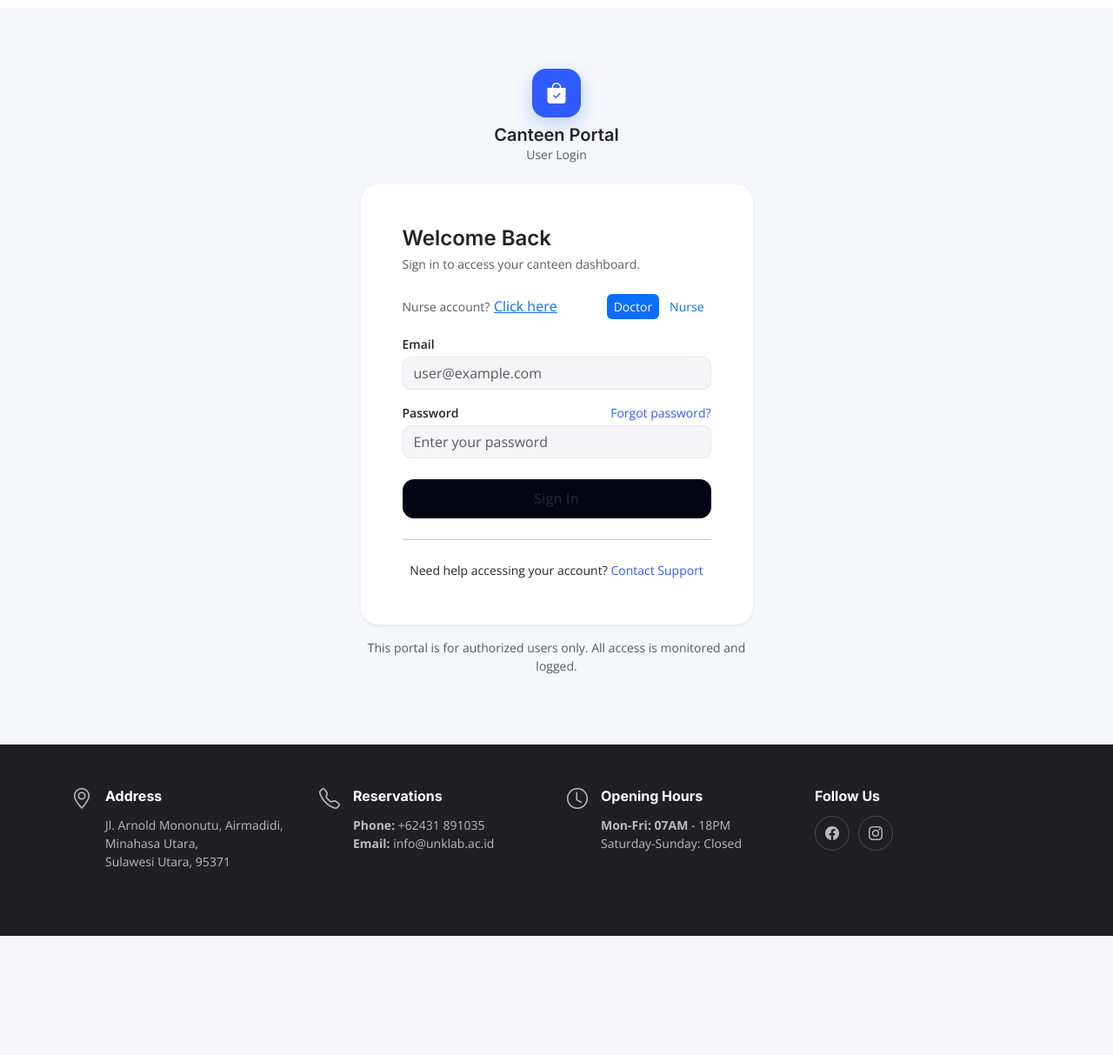
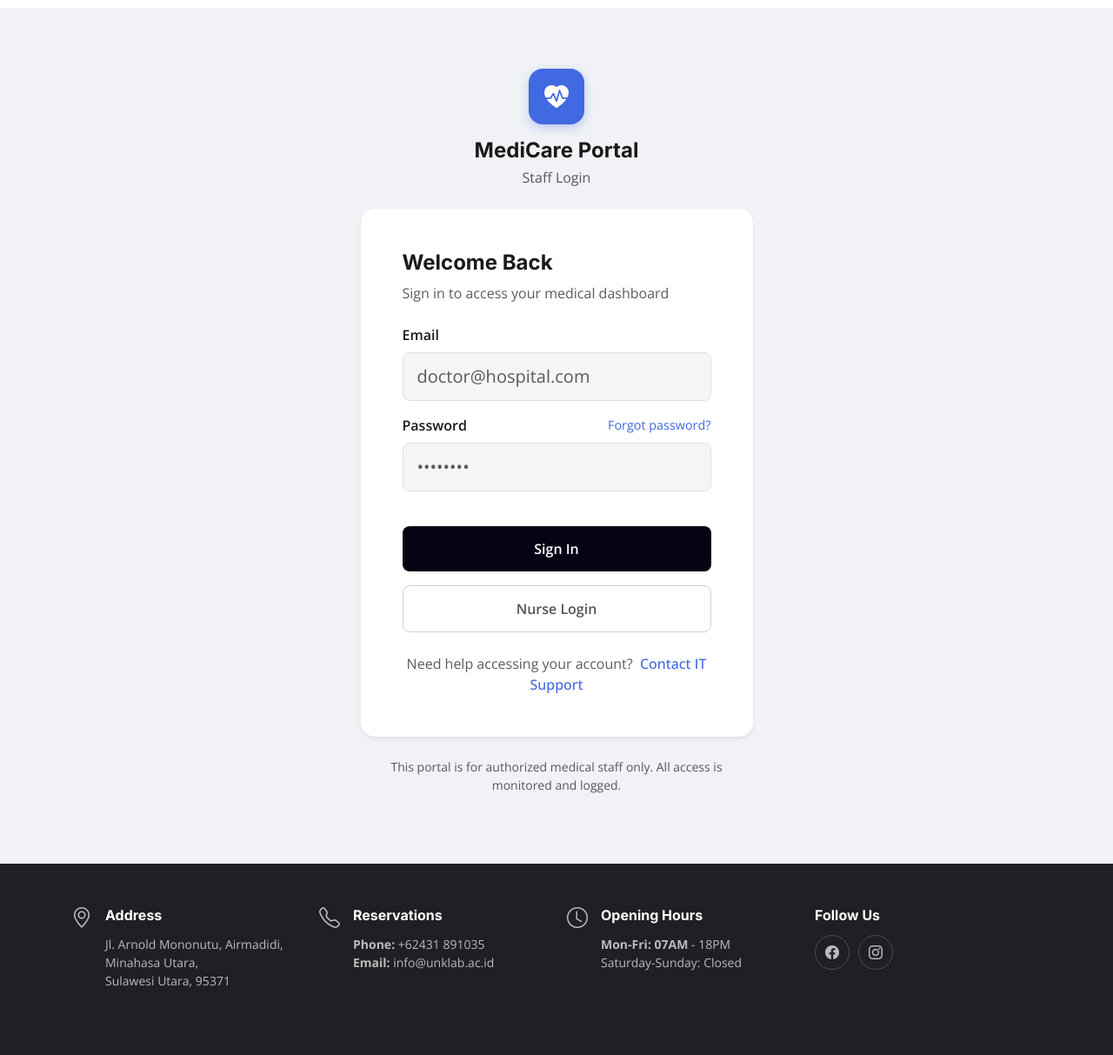
Before and after one commit to SamuelKirojan/Canteen, a PHP site: page /app/views/auth/index.php?r=auth/login in a window 1280 px wide. Shown: the part 81-1294 px from the top of the page at 87% size. Before the commit the page ends 1157 px from the top, so only its background shows below. Run offline with PHP 8.4, Linux system fonts and the light colour scheme.

Commit message:
revisiiii

```diff
--- a/app/views/auth/account.php
+++ b/app/views/auth/account.php
@@ -4,23 +4,23 @@ $error   = $error ?? '';
 $success = $success ?? '';
 ?>
 
-<section class="d-flex align-items-center justify-content-center" style="min-height: 100vh; background:#f5f7fb;">
+<section class="d-flex align-items-center justify-content-center" style="min-height: 100vh; background:#f0f2f5;">
   <div class="container">
     <div class="row justify-content-center">
       <div class="col-lg-5 col-md-7">
 
         <!-- Top logo / title -->
         <div class="text-center mb-4">
-          <div class="d-inline-flex align-items-center justify-content-center rounded-4 mb-2"
-               style="width:56px; height:56px; background:#2f5bff; box-shadow:0 8px 20px rgba(47,91,255,.25);">
-            <i class="bi bi-bag-check-fill text-white fs-4"></i>
+          <div class="d-inline-flex align-items-center justify-content-center rounded-4 mb-3"
+               style="width:64px; height:64px; background:#4169E1; box-shadow:0 4px 12px rgba(65,105,225,.3);">
+            <i class="bi bi-heart-pulse-fill text-white" style="font-size: 1.75rem;"></i>
           </div>
-          <h5 class="mb-0 fw-semibold">Canteen Portal</h5>
-          <div class="text-muted small">User Login</div>
+          <h4 class="mb-1 fw-bold" style="color:#1a1a1a;">MediCare Portal</h4>
+          <div class="text-muted">Staff Login</div>
         </div>
 
         <!-- Card -->
-        <div class="card border-0 shadow-sm" style="border-radius: 1.25rem;">
+        <div class="card border-0 shadow-sm" style="border-radius: 1rem;">
           <div class="card-body p-4 p-md-5">
 
             <!-- Alerts -->
@@ -38,124 +38,130 @@ $success = $success ?? '';
               </div>
             <?php endif; ?>
 
-            <!-- Header text -->
-            <div class="mb-4">
-              <h4 class="fw-semibold mb-1">Welcome Back</h4>
-              <p class="text-muted mb-0 small">
-                Sign in to access your canteen dashboard.
-              </p>
-            </div>
-
-            <!-- Subtle Sign In / Nurse Login switch (tabs) -->
-            <div class="d-flex justify-content-between align-items-center mb-3 small">
-              <div class="text-muted">
-                <?php if ($active === 'login'): ?>
-                  Nurse account?
-                  <button class="btn btn-link p-0 align-baseline small"
-                          data-bs-toggle="tab" data-bs-target="#pane-nurse" type="button">
-                    Click here
-                  </button>
-                <?php else: ?>
-                  Doctor account?
-                  <button class="btn btn-link p-0 align-baseline small"
-                          data-bs-toggle="tab" data-bs-target="#pane-login" type="button">
-                    Click here
-                  </button>
-                <?php endif; ?>
-              </div>
-
-              <!-- Actual Bootstrap tabs (kept for functionality) -->
-              <ul class="nav nav-pills gap-1" role="tablist">
-                <li class="nav-item" role="presentation">
-                  <button class="nav-link py-1 px-2 <?php echo $active==='login'?'active':''; ?> small"
-                          data-bs-toggle="tab" data-bs-target="#pane-login" type="button" role="tab">
-                    Doctor
-                  </button>
-                </li>
-                <li class="nav-item" role="presentation">
-                  <button class="nav-link py-1 px-2 <?php echo $active==='nurse'?'active':''; ?> small"
-                          data-bs-toggle="tab" data-bs-target="#pane-nurse" type="button" role="tab">
-                    Nurse
-                  </button>
-                </li>
-              </ul>
-            </div>
-
-            <!-- Tab Content -->
+            <!-- Tab Content (hidden tabs, visual kept simple) -->
             <div class="tab-content">
 
               <!-- Doctor Login Tab -->
               <div id="pane-login" class="tab-pane fade <?php echo $active==='login'?'show active':''; ?>">
+                <!-- Header text -->
+                <div class="mb-4">
+                  <h4 class="fw-bold mb-2" style="color:#1a1a1a;">Welcome Back</h4>
+                  <p class="text-muted mb-0">
+                    Sign in to access your medical dashboard
+                  </p>
+                </div>
+
                 <form method="POST" action="index.php?r=auth/login">
                   <div class="mb-3">
-                    <label class="form-label fw-semibold small mb-1">Email</label>
-                    <input type="email" name="email" class="form-control"
-                           placeholder="user@example.com" required
-                           style="background:#f5f5f7; border-radius:.6rem; border-color:#e5e7f1;">
+                    <label class="form-label fw-semibold mb-2" style="color:#1a1a1a;">Email</label>
+                    <input type="email" name="email" class="form-control form-control-lg"
+                           placeholder="doctor@hospital.com" required
+                           style="background:#f5f5f5; border:1px solid #e0e0e0; border-radius:.5rem; padding:.75rem 1rem;">
                   </div>
 
-                  <div class="mb-2">
-                    <div class="d-flex justify-content-between align-items-center mb-1">
-                      <label class="form-label fw-semibold small mb-0">Password</label>
-                      <a href="#" class="small text-decoration-none" style="color:#2f5bff;">Forgot password?</a>
+                  <div class="mb-3">
+                    <div class="d-flex justify-content-between align-items-center mb-2">
+                      <label class="form-label fw-semibold mb-0" style="color:#1a1a1a;">Password</label>
+                      <a href="#" class="text-decoration-none" style="color:#4169E1; font-size:.9rem;">Forgot password?</a>
                     </div>
-                    <input type="password" name="password" class="form-control"
-                           placeholder="Enter your password" required
-                           style="background:#f5f5f7; border-radius:.6rem; border-color:#e5e7f1;">
+                    <input type="password" name="password" class="form-control form-control-lg"
+                           placeholder="••••••••" required
+                           style="background:#f5f5f5; border:1px solid #e0e0e0; border-radius:.5rem; padding:.75rem 1rem;">
                   </div>
 
                   <button type="submit"
-                          class="btn w-100 mt-3 fw-semibold"
-                          style="background:#050414; border-color:#050414; border-radius:.8rem; padding:.6rem 0;">
+                          class="btn btn-dark w-100 fw-semibold text-white"
+                          style="background:#050414; border:none; border-radius:.5rem; padding:.875rem 0; font-size:1rem; margin-top:1.5rem;">
                     Sign In
                   </button>
                 </form>
+
+                <!-- Nurse Login Button -->
+                <button class="btn btn-outline-secondary w-100 fw-semibold mt-3"
+                        data-bs-toggle="tab" data-bs-target="#pane-nurse" type="button"
+                        style="border:1px solid #d0d0d0; border-radius:.5rem; padding:.875rem 0; font-size:1rem; color:#555;">
+                  Nurse Login
+                </button>
+
+                <!-- Help text -->
+                <div class="text-center mt-4">
+                  <span class="text-muted">Need help accessing your account?</span>
+                  <a href="#" class="text-decoration-none ms-1" style="color:#4169E1; font-weight:500;">Contact IT Support</a>
+                </div>
               </div>
 
               <!-- Nurse Login Tab -->
               <div id="pane-nurse" class="tab-pane fade <?php echo $active==='nurse'?'show active':''; ?>">
+                <!-- Header text -->
+                <div class="mb-4">
+                  <h4 class="fw-bold mb-2" style="color:#1a1a1a;">Nurse Login</h4>
+                  <p class="text-muted mb-0">
+                    Sign in to access your medical dashboard
+                  </p>
+                </div>
+
                 <form method="POST" action="index.php?r=admin/login">
                   <div class="mb-3">
-                    <label class="form-label fw-semibold small mb-1">Email</label>
-                    <input type="email" name="email" class="form-control"
-                           placeholder="nurse@example.com" required
-                           style="background:#f5f5f7; border-radius:.6rem; border-color:#e5e7f1;">
+                    <label class="form-label fw-semibold mb-2" style="color:#1a1a1a;">Email</label>
+                    <input type="email" name="email" class="form-control form-control-lg"
+                           placeholder="nurse@hospital.com" required
+                           style="background:#f5f5f5; border:1px solid #e0e0e0; border-radius:.5rem; padding:.75rem 1rem;">
                   </div>
 
-                  <div class="mb-2">
-                    <div class="d-flex justify-content-between align-items-center mb-1">
-                      <label class="form-label fw-semibold small mb-0">Password</label>
-                      <a href="#" class="small text-decoration-none" style="color:#2f5bff;">Forgot password?</a>
+                  <div class="mb-3">
+                    <div class="d-flex justify-content-between align-items-center mb-2">
+                      <label class="form-label fw-semibold mb-0" style="color:#1a1a1a;">Password</label>
+                      <a href="#" class="text-decoration-none" style="color:#4169E1; font-size:.9rem;">Forgot password?</a>
                     </div>
-                    <input type="password" name="password" class="form-control"
-                           placeholder="Enter your password" required
-                           style="background:#f5f5f7; border-radius:.6rem; border-color:#e5e7f1;">
+                    <input type="password" name="password" class="form-control form-control-lg"
+                           placeholder="••••••••" required
+                           style="background:#f5f5f5; border:1px solid #e0e0e0; border-radius:.5rem; padding:.75rem 1rem;">
                   </div>
 
                   <button type="submit"
-                          class="btn w-100 mt-3 fw-semibold"
-                          style="background:#050414; border-color:#050414; border-radius:.8rem; padding:.6rem 0;">
+                          class="btn btn-dark w-100 fw-semibold text-white"
+                          style="background:#050414; border:none; border-radius:.5rem; padding:.875rem 0; font-size:1rem; margin-top:1.5rem;">
                     Sign In
                   </button>
                 </form>
+
+                <!-- Back to Doctor Login Button -->
+                <button class="btn btn-outline-secondary w-100 fw-semibold mt-3"
+                        data-bs-toggle="tab" data-bs-target="#pane-login" type="button"
+                        style="border:1px solid #d0d0d0; border-radius:.5rem; padding:.875rem 0; font-size:1rem; color:#555;">
+                  Doctor Login
+                </button>
+
+                <!-- Help text -->
+                <div class="text-center mt-4">
+                  <span class="text-muted">Need help accessing your account?</span>
+                  <a href="#" class="text-decoration-none ms-1" style="color:#4169E1; font-weight:500;">Contact IT Support</a>
+                </div>
               </div>
             </div>
 
-            <!-- Divider -->
-            <hr class="my-4">
-
-            <!-- Help / IT support text -->
-            <div class="text-center small mb-1">
-              Need help accessing your account?
-              <a href="#" class="text-decoration-none" style="color:#2f5bff;">Contact Support</a>
-            </div>
+            <!-- Hidden nav tabs for functionality only -->
+            <ul class="nav nav-pills d-none" role="tablist">
+              <li class="nav-item" role="presentation">
+                <button class="nav-link <?php echo $active==='login'?'active':''; ?>"
+                        data-bs-toggle="tab" data-bs-target="#pane-login" type="button" role="tab">
+                  Doctor
+                </button>
+              </li>
+              <li class="nav-item" role="presentation">
+                <button class="nav-link <?php echo $active==='nurse'?'active':''; ?>"
+                        data-bs-toggle="tab" data-bs-target="#pane-nurse" type="button" role="tab">
+                  Nurse
+                </button>
+              </li>
+            </ul>
 
           </div>
         </div>
 
         <!-- Bottom legal note -->
-        <p class="text-center text-muted small mt-3 mb-0">
-          This portal is for authorized users only. All access is monitored and logged.
+        <p class="text-center text-muted mt-4 mb-0" style="font-size:.875rem;">
+          This portal is for authorized medical staff only. All access is monitored and logged.
         </p>
 
       </div>
```
